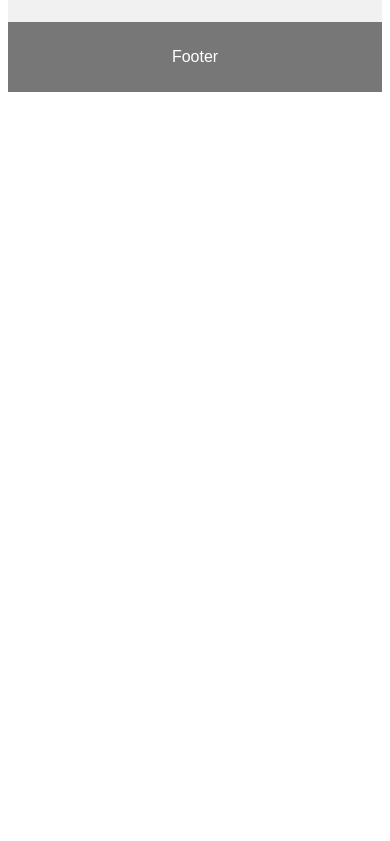
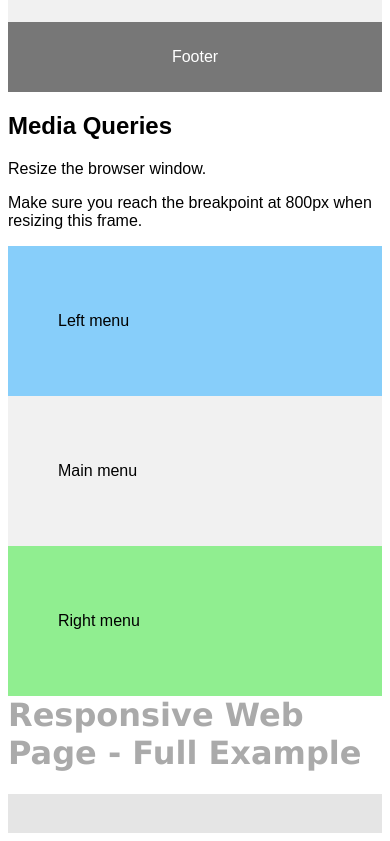
Before and after one commit to lailahgrant/lailahgrant.io.w3schoolsNext, a website: page index.html in a window 390 px wide. Shown: the part 929-1770 px from the top of the page. Before the commit the page ends 1029 px from the top, so only its background shows below. Drawn offline with Linux system fonts and the light colour scheme.

Commit message:
responsiveness for a full webpage

```diff
--- a/index.html
+++ b/index.html
@@ -2,14 +2,15 @@
 <html lang="en">
   <head>
     <title>W3Schools</title>
-<meta charset="utf-8" >
-<meta name="viewport" content="width=device-width, initial-scale=1" >
+    <meta charset="utf-8" />
+    <meta name="viewport" content="width=device-width, initial-scale=1" />
 
     <style>
       * {
         box-sizing: border-box;
       }
-body{  font-family: Arial, Helvetica, sans-serif;
+      body {
+        font-family: Arial, Helvetica, sans-serif;
       }
       /* Style the header */
       header {
@@ -26,10 +27,10 @@ display: -webkit-flex;
         display: flex;
       }
       /* Style the navigation menu */
-nav{
--webkit-flex:1;
--ms-flex:1;
-flex:1;
+      nav {
+        -webkit-flex: 1;
+        -ms-flex: 1;
+        flex: 1;
         background: #ccc;
         padding: 20px;
       }
@@ -39,9 +40,9 @@ nav ul {
         padding: 0;
       }
       /* style the content */
-article{
-  -webkit-flex:3;
-  -ms-flex:3;
+      article {
+        -webkit-flex: 3;
+        -ms-flex: 3;
         flex: 3;
         background: #f1f1f1;
         padding: 20px;
@@ -54,24 +55,67 @@ footer {
         color: white;
       }
       /* Responsive layout - makes the menu and the content (inside the section) sit on top of each other instead of next to each other */
-@media (max-width:600px) {
+      @media (max-width: 600px) {
         section {
           -webkit-flex-direction: column;
           flex-direction: column;
         }
       }
 
+      .left {
+        background-color: lightskyblue;
+        padding: 50px;
+        float: left;
+        width: 20%;
+      }
+      .main {
+        background-color: #f1f1f1;
+        padding: 50px;
+        float: left;
+        width: 60%;
+      }
+      .right {
+        background-color: lightgreen;
+        padding: 50px;
+        float: left;
+        width: 20%;
+      }
+      /* Use a media query to add a break point at 800px: */
+      @media screen and (max-width: 800px) {
+        .left,
+        .main,
+        .right {
+          width: 100%; /* The width is 100%, when the viewport is 800px or smaller */
+        }
+      }
+
+
+      .theText{
+        font-family:Verdana; color:#aaaaaa;
+        margin-top: 100px;
+      }
+      .hello{
+        background-color: #e5e5e5;
+        padding: 5vw;
+        text-align: center;
+
+      }
+
+
     </style>
-
   </head>
 
   <body>
-
-
     <h2>CSS Layout Flexbox</h2>
-    <p>In this example, we have created a header, two columns/boxes and a footer. On smaller screens, the columns will stack on top of each other.</p>
+    <p>
+      In this example, we have created a header, two columns/boxes and a footer.
+      On smaller screens, the columns will stack on top of each other.
+    </p>
     <p>Resize the browser window to see the responsive effect.</p>
-    <p><strong>Note:</strong> Flexbox is not supported in Internet Explorer 10 and earlier versions.</p>
+    <p>
+      <strong>Note:</strong> Flexbox is not supported in Internet Explorer 10
+      and earlier versions.
+    </p>
 
     <header>
       <h2>Cities</h2>
@@ -88,8 +132,16 @@ footer {
 
       <article>
         <h1>London</h1>
-          <p>London is the capital city of England. It is the most populous city in the  United Kingdom, with a metropolitan area of over 13 million inhabitants.</p>
-          <img src="https://images.unsplash.com/photo-1526129318478-62ed807ebdf9?ixlib=rb-1.2.1&ixid=eyJhcHBfaWQiOjEyMDd9&auto=format&fit=crop&w=500&q=60" alt="London City" style="max-width:100%" >
+        <p>
+          London is the capital city of England. It is the most populous city in
+          the United Kingdom, with a metropolitan area of over 13 million
+          inhabitants.
+        </p>
+        <img
+          src="https://images.unsplash.com/photo-1526129318478-62ed807ebdf9?ixlib=rb-1.2.1&ixid=eyJhcHBfaWQiOjEyMDd9&auto=format&fit=crop&w=500&q=60"
+          alt="London City"
+          style="max-width:100%"
+        />
       </article>
     </section>
 
@@ -97,6 +149,27 @@ footer {
       <p>Footer</p>
     </footer>
 
+    <h2>Media Queries</h2>
+    <p>Resize the browser window.</p>
+
+    <p>Make sure you reach the breakpoint at 800px when resizing this frame.</p>
+
+    <div class="left">
+      <p>Left menu</p>
+    </div>
+
+    <div class="main">
+      <p>Main menu</p>
+    </div>
+
+    <div class="right">
+      <p>Right menu</p>
+    </div>
+    <br> <br> <br />
+    <h1 class="theText">Responsive Web Page - Full Example</h1>
+    <div class="hello">
+
+    </div>
+
   </body>
-
 </html>
```
Lines whose indentation alone changed are shown as unchanged.
